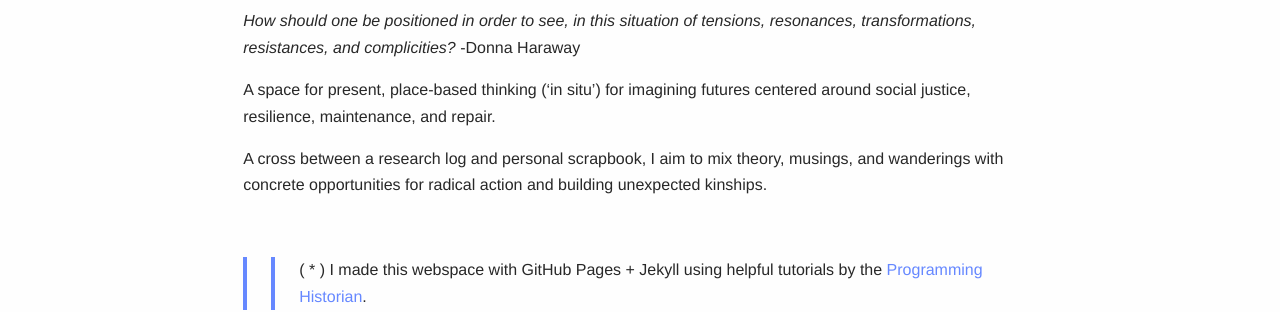
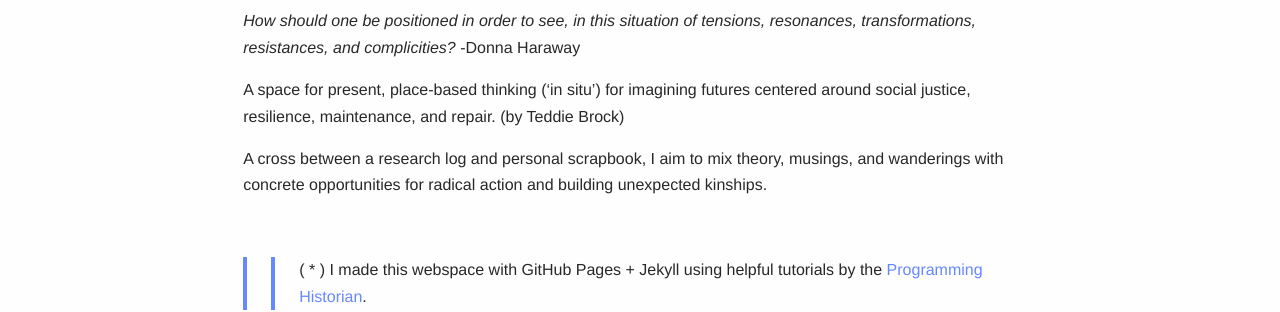
Before and after one commit to teddiebrock/blank-spaces, a Jekyll site: the page built from about.md, in a window 1280 px wide. Shown: the part 253-565 px from the top of the page. Built offline with Jekyll 4.4.1, drawn with Linux system fonts in a browser that asks for light colours.

Commit message:
about update

```diff
--- a/about.md
+++ b/about.md
@@ -6,9 +6,11 @@ layout: page
 
 *How should one be positioned in order to see, in this situation of tensions, resonances, transformations, resistances, and complicities?*  -Donna Haraway
 
-A space for present, place-based thinking ('in situ') for imagining futures centered around social justice, resilience, maintenance, and repair.
+A space for present, place-based thinking ('in situ') for imagining futures centered around social justice, resilience, maintenance, and repair. (by Teddie Brock)
 
 A cross between a research log and personal scrapbook, I aim to mix theory, musings, and wanderings with concrete opportunities for radical action and building unexpected kinships.
+
+
 
 &nbsp;
 &nbsp;
```
